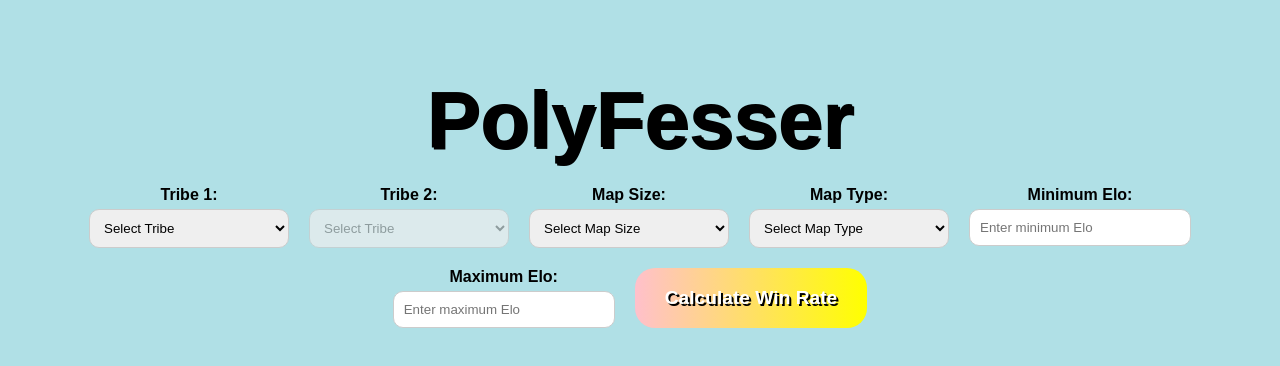
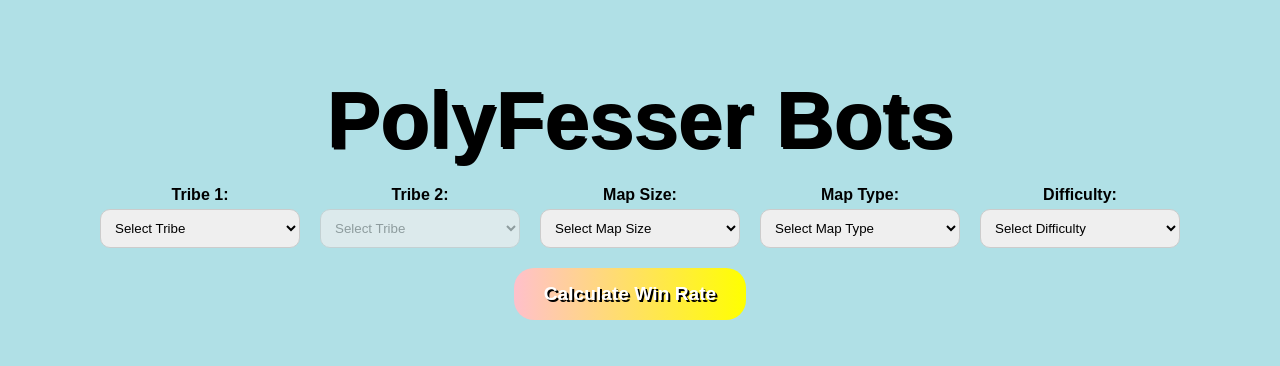
Before and after one commit to CoderScott2023/PolyFesserBots, a plain HTML site: page index.html in a window 1280 px wide. Drawn offline with Linux system fonts and the light colour scheme.

Commit message:
Update index.html

```diff
--- a/index.html
+++ b/index.html
@@ -5,12 +5,12 @@
 <head>
   <meta charset="UTF-8">
   <meta name="viewport" content="width=device-width, initial-scale=1.0">
-  <title>PolyFesser</title>
+  <title>PolyFesser Bots</title>
   <link rel="stylesheet" href="style.css">
 </head>
 
 <body>
-  <h1 class="titleText">PolyFesser</h1>
+  <h1 class="titleText">PolyFesser Bots</h1>
   <div id="homePage" class="buttons">
     <div class="filter-group">
       <label for="tribe1">Tribe 1:</label>
@@ -81,12 +81,14 @@
       </select>
     </div>
     <div class="filter-group">
-      <label for="min-elo">Minimum Elo:</label>
-      <input type="number" id="min-elo" name="min-elo" min="0" placeholder="Enter minimum Elo">
-    </div>
-    <div class="filter-group">
-      <label for="max-elo">Maximum Elo:</label>
-      <input type="number" id="max-elo" name="max-elo" min="0" placeholder="Enter maximum Elo">
+      <label for="difficulty">Difficulty:</label>
+      <select id="map-type" name="map-type">
+        <option value="">Select Difficulty</option>
+        <option value="Easy">Easy</option>
+        <option value="Normal">Normal</option>
+        <option value="Hard">Hard</option>
+        <option value="Crazy">Crazy</option>
+      </select>
     </div>
     <button id="clickButton" ,type="button" , onclick="onClick()">Calculate Win Rate</button>
     <div id="result"></div>
```
